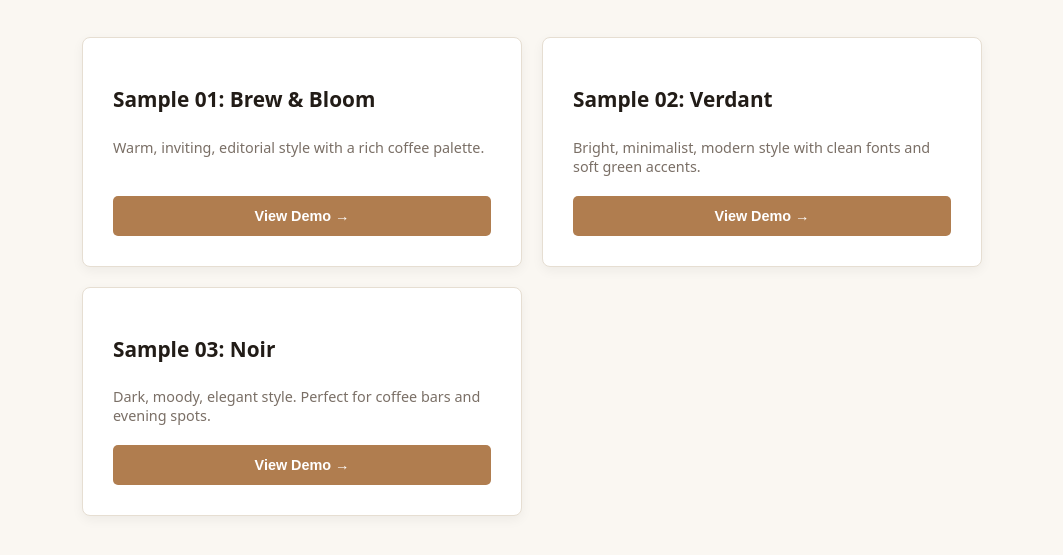
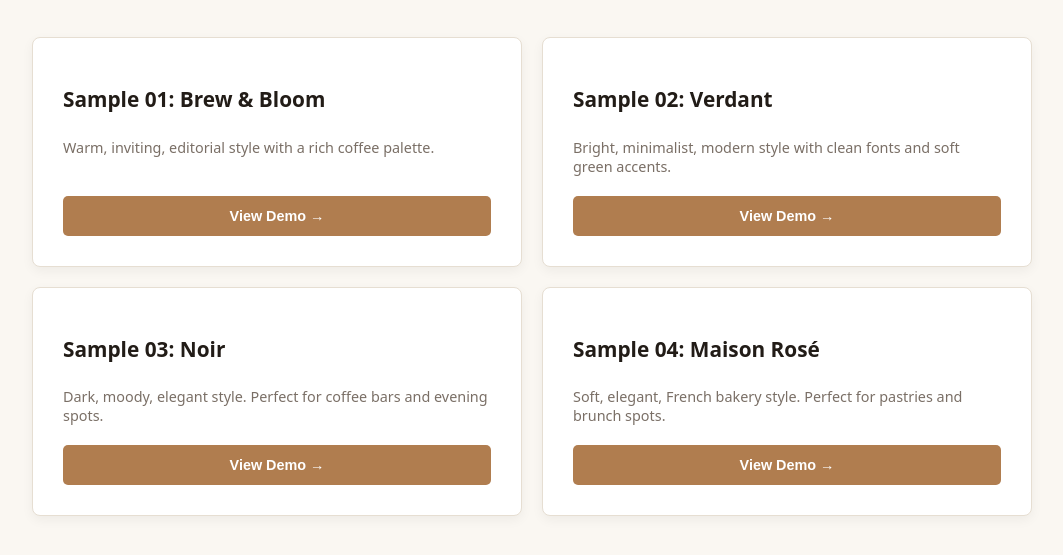
Before and after one commit to anayababar402-lab/Cafe-website-samples-, a plain HTML site: page index.html in a window 1280 px wide. Shown: the part 199-754 px from the top of the page, without its empty margins (108-1171 px from the left). Drawn offline with Linux system fonts and the light colour scheme.

Commit message:
Update index.html

```diff
--- a/index.html
+++ b/index.html
@@ -5,7 +5,7 @@
 <meta name="viewport" content="width=device-width, initial-scale=1.0">
 <title>Café Website Samples</title>
 <style>
-  body { font-family: system-ui, sans-serif; background:#faf7f2; color:#221c17; max-width:900px; margin:0 auto; padding:60px 24px; text-align: center; }
+  body { font-family: system-ui, sans-serif; background:#faf7f2; color:#221c17; max-width:1000px; margin:0 auto; padding:60px 24px; text-align: center; }
   h1 { font-size:2.2rem; margin-bottom:8px; margin-top: 50px;}
   p  { color:#7a6f66; margin-bottom:40px; }
   .grid { display: grid; grid-template-columns: 1fr 1fr; gap: 20px; margin-top: 40px; }
@@ -38,6 +38,12 @@
       <p>Dark, moody, elegant style. Perfect for coffee bars and evening spots.</p>
       <a href="sample-03-noir/" class="btn">View Demo →</a>
     </div>
+
+    <div class="card">
+      <h2>Sample 04: Maison Rosé</h2>
+      <p>Soft, elegant, French bakery style. Perfect for pastries and brunch spots.</p>
+      <a href="sample-04-maison-rosee/" class="btn">View Demo →</a>
+    </div>
   </div>
 
 </body>
```
